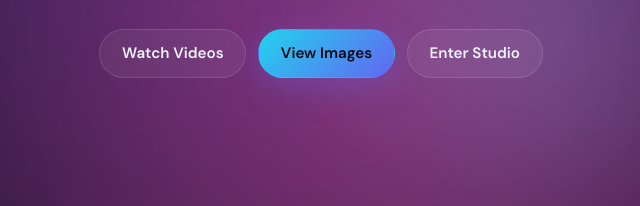
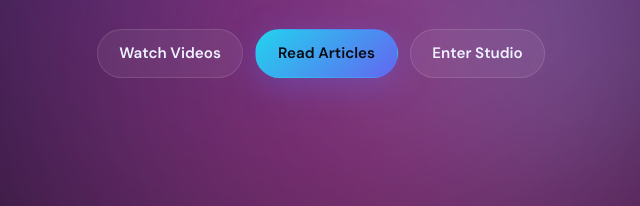
Before and after one commit to mkacademy/landing, a website: page index.html in a window 1280 px wide. Shown: the part 490-696 px from the top of the page, 319-959 px from the left. Drawn offline with Linux system fonts and the light colour scheme.

Commit message:
Landing page becoming more and more real

```diff
--- a/index.html
+++ b/index.html
@@ -49,7 +49,7 @@
           <a class="btn btn--ghost" href="https://videos.mkacademy.ca/?tutorials=4229&tutorial=4228&unzip=out"
             target="_blank" rel="noopener noreferrer">Watch Videos</a>
           <a class="btn btn--primary" href="https://images.mkacademy.ca/?tutorials=4229&tutorial=4228&unzip=out"
-            target="_blank" rel="noopener noreferrer">View Images</a>
+            target="_blank" rel="noopener noreferrer">Read Articles</a>
           <a class="btn btn--ghost" href="https://studio.mkacademy.ca/?tutorials=4229&tutorial=4228&unzip=out"
             target="_blank" rel="noopener noreferrer">Enter Studio</a>
         </div>
```
